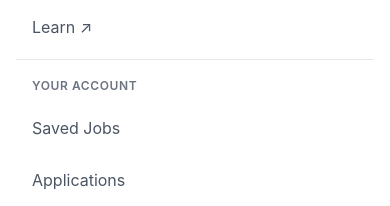
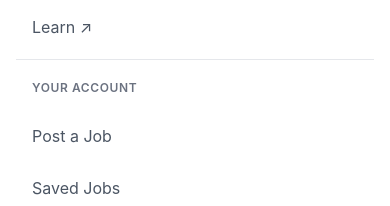
Before and after one commit to abdellaharegaw616-web/-EthioJobFinder, a React (Create React App) app in the folder frontend/: page / in a window 390 px wide. Both pictures are taken after a click on the button "Toggle menu". Shown: the part 378-584 px from the top of the page. Built offline with nearby package versions, Linux system fonts and the light colour scheme; no server answers.

Commit message:
Make all Your Account items always visible in mobile menu

```diff
--- a/frontend/src/components/Navbar.js
+++ b/frontend/src/components/Navbar.js
@@ -289,15 +289,8 @@ const Navbar = () => {
               </a>
 
               <div className="pt-3 border-t dark:border-gray-600">
-                <Link
-                  to={isAuthenticated ? "/dashboard" : "/login"}
-                  onClick={() => setMobileMenuOpen(false)}
-                  className="px-4 py-2 text-xs font-semibold text-gray-500 dark:text-gray-400 uppercase tracking-wider hover:text-gray-700 dark:hover:text-gray-300"
-                >
-                  Your Account
-                </Link>
+                <p className="px-4 py-2 text-xs font-semibold text-gray-500 dark:text-gray-400 uppercase tracking-wider">Your Account</p>
               </div>
-              {isEmployer && (
               <Link
                 to="/post-job"
                 onClick={() => setMobileMenuOpen(false)}
@@ -305,7 +298,6 @@ const Navbar = () => {
               >
                 Post a Job
               </Link>
-              )}
               <Link
                 to="/saved-jobs"
                 onClick={() => setMobileMenuOpen(false)}
@@ -348,7 +340,6 @@ const Navbar = () => {
               >
                 Analytics
               </Link>
-              {isAdmin && (
               <Link
                 to="/admin"
                 onClick={() => setMobileMenuOpen(false)}
@@ -356,9 +347,7 @@ const Navbar = () => {
               >
                 Admin
               </Link>
-              )}
 
-              {!isAuthenticated ? (
               <div className="pt-4 border-t dark:border-gray-600 space-y-3">
                 <Link
                   to="/login"
@@ -375,39 +364,6 @@ const Navbar = () => {
                   Register
                 </Link>
               </div>
-              ) : (
-                <div className="pt-3 border-t dark:border-gray-600 space-y-2">
-                  <Link
-                    to="/dashboard"
-                    onClick={() => setMobileMenuOpen(false)}
-                    className="block px-4 py-2 text-gray-600 dark:text-gray-300 hover:bg-gray-50 dark:hover:bg-gray-700 rounded-lg"
-                  >
-                    Dashboard
-                  </Link>
-                  <Link
-                    to="/profile"
-                    onClick={() => setMobileMenuOpen(false)}
-                    className="block px-4 py-2 text-gray-600 dark:text-gray-300 hover:bg-gray-50 dark:hover:bg-gray-700 rounded-lg"
-                  >
-                    Profile
-                  </Link>
-                  {isEmployer && (
-                    <Link
-                      to="/post-job"
-                      onClick={() => setMobileMenuOpen(false)}
-                      className="block px-4 py-2 text-gray-600 dark:text-gray-300 hover:bg-gray-50 dark:hover:bg-gray-700 rounded-lg"
-                    >
-                      Post a Job
-                    </Link>
-                  )}
-                  <button
-                    onClick={handleLogout}
-                    className="block w-full text-left px-4 py-2 text-red-600 hover:bg-gray-50 dark:hover:bg-gray-700 rounded-lg"
-                  >
-                    Logout
-                  </button>
-                </div>
-              )}
             </div>
           </div>
         )}
```
Lines whose indentation alone changed are shown as unchanged.
